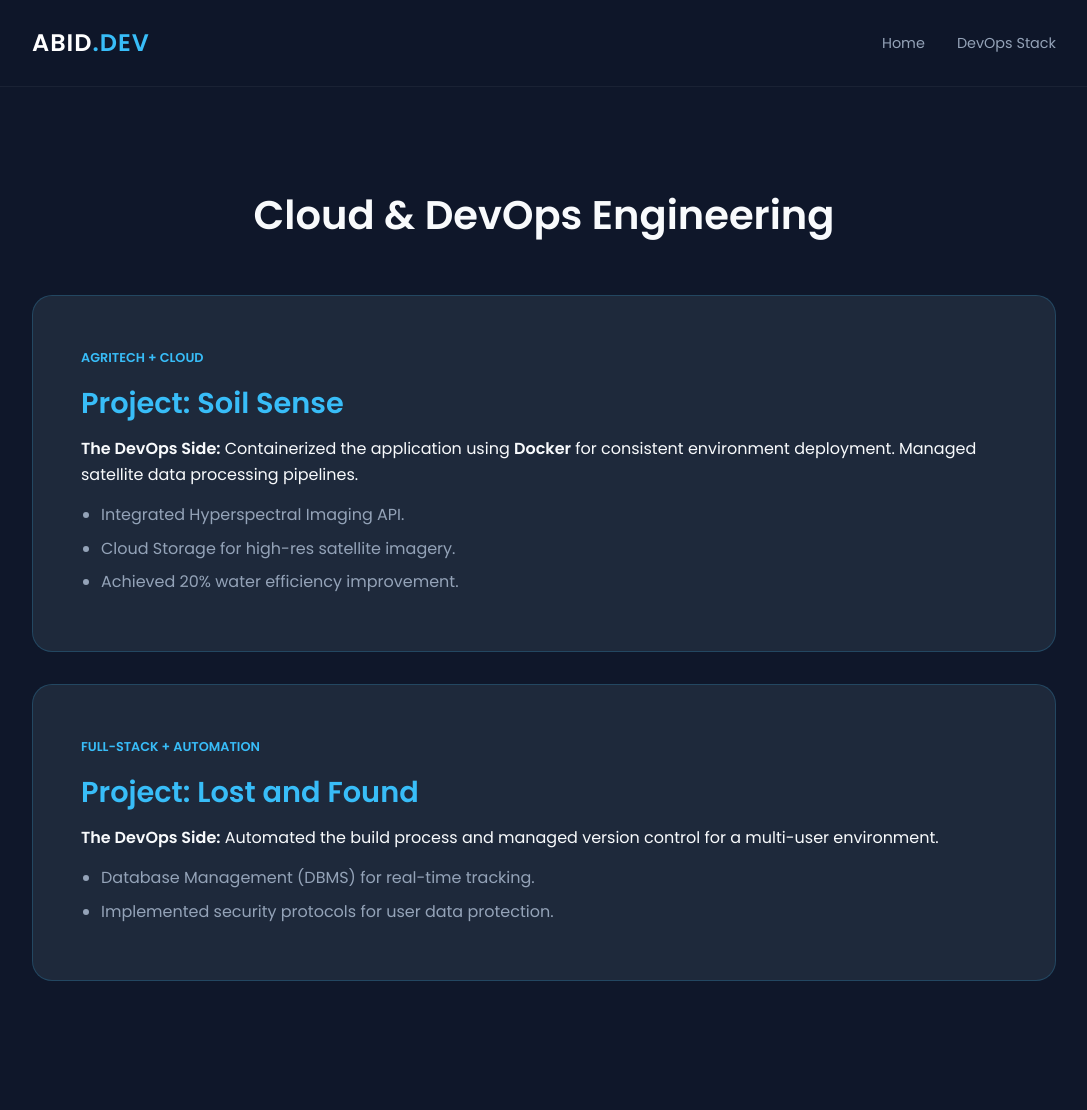
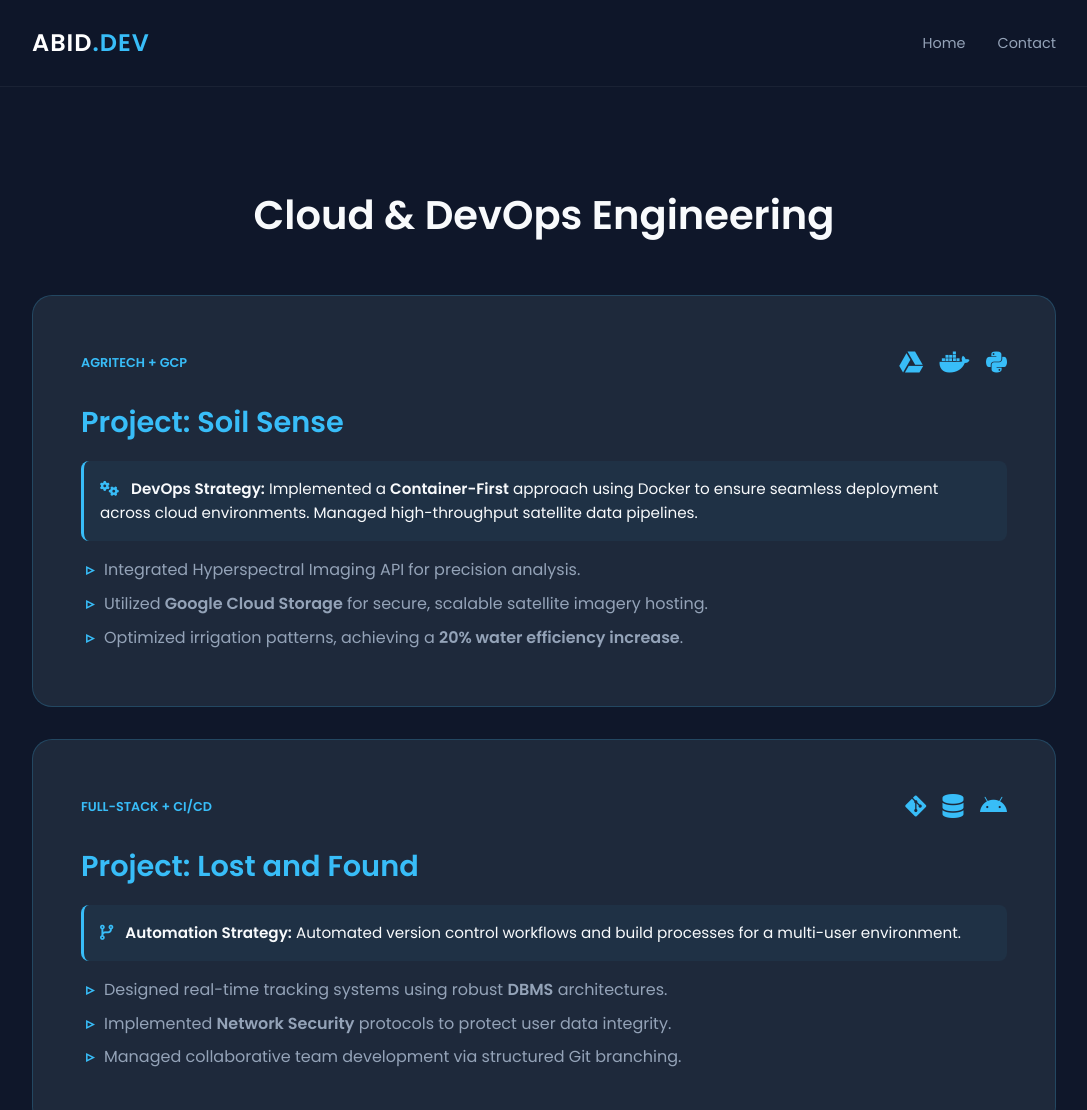
Before and after one commit to abdrulez-1294/Portfolio-Site, a plain HTML site: page projects.html in a window 1280 px wide. Shown: the top 1110 px of the page, without its empty margins (96-1183 px from the left). Drawn offline with Linux system fonts and the light colour scheme.

Commit message:
UI: Added DevOps-themed project cards and icon styling

```diff
--- a/projects.html
+++ b/projects.html
@@ -6,13 +6,14 @@
     <title>Technical Projects | Abid Abdulla</title>
     <link rel="stylesheet" href="style.css">
     <link href="https://fonts.googleapis.com/css2?family=Poppins:wght@300;400;600&display=swap" rel="stylesheet">
+    <link rel="stylesheet" href="https://cdnjs.cloudflare.com/ajax/libs/font-awesome/6.0.0/css/all.min.css">
 </head>
 <body>
     <nav>
         <div class="logo"><a href="index.html" style="color:white; text-decoration:none;">ABID<span class="highlight">.DEV</span></a></div>
         <ul>
             <li><a href="index.html">Home</a></li>
-            <li><a href="#devops">DevOps Stack</a></li>
+            <li><a href="contact.html">Contact</a></li>
         </ul>
     </nav>
 
@@ -20,25 +21,50 @@
         <h2 class="section-title">Cloud & DevOps Engineering</h2>
 
         <div class="project-detail-card">
-            <span class="project-tag">AgriTech + Cloud</span>
+            <div class="card-header">
+                <span class="project-tag">AgriTech + GCP</span>
+                <div class="tech-icons">
+                    <i class="fab fa-google-drive" title="Google Cloud"></i>
+                    <i class="fab fa-docker" title="Docker"></i>
+                    <i class="fab fa-python" title="Python"></i>
+                </div>
+            </div>
             <h3>Project: Soil Sense</h3>
-            <p><strong>The DevOps Side:</strong> Containerized the application using <strong>Docker</strong> for consistent environment deployment. Managed satellite data processing pipelines.</p>
+            <p class="devops-focus">
+                <i class="fas fa-cogs"></i> <strong>DevOps Strategy:</strong>
+                Implemented a <strong>Container-First</strong> approach using Docker to ensure seamless deployment across cloud environments. Managed high-throughput satellite data pipelines.
+            </p>
             <ul>
-                <li>Integrated Hyperspectral Imaging API.</li>
-                <li>Cloud Storage for high-res satellite imagery.</li>
-                <li>Achieved 20% water efficiency improvement.</li>
+                <li>Integrated Hyperspectral Imaging API for precision analysis.</li>
+                <li>Utilized <strong>Google Cloud Storage</strong> for secure, scalable satellite imagery hosting.</li>
+                <li>Optimized irrigation patterns, achieving a <strong>20% water efficiency increase</strong>.</li>
             </ul>
         </div>
 
         <div class="project-detail-card">
-            <span class="project-tag">Full-Stack + Automation</span>
+            <div class="card-header">
+                <span class="project-tag">Full-Stack + CI/CD</span>
+                <div class="tech-icons">
+                    <i class="fab fa-git-alt" title="Git"></i>
+                    <i class="fas fa-database" title="DBMS"></i>
+                    <i class="fab fa-android" title="App Dev"></i>
+                </div>
+            </div>
             <h3>Project: Lost and Found</h3>
-            <p><strong>The DevOps Side:</strong> Automated the build process and managed version control for a multi-user environment.</p>
+            <p class="devops-focus">
+                <i class="fas fa-code-branch"></i> <strong>Automation Strategy:</strong>
+                Automated version control workflows and build processes for a multi-user environment.
+            </p>
             <ul>
-                <li>Database Management (DBMS) for real-time tracking.</li>
-                <li>Implemented security protocols for user data protection.</li>
+                <li>Designed real-time tracking systems using robust <strong>DBMS</strong> architectures.</li>
+                <li>Implemented <strong>Network Security</strong> protocols to protect user data integrity.</li>
+                <li>Managed collaborative team development via structured Git branching.</li>
             </ul>
         </div>
     </section>
+
+    <footer>
+        <p>Built with <i class="fas fa-heart" style="color: #EA4335;"></i> & DevOps Principles by Abid Abdulla</p>
+    </footer>
 </body>
 </html>
--- a/style.css
+++ b/style.css
@@ -164,3 +164,75 @@ footer { text-align: center; padding: 3rem; color: var(--text-dim); font-size: 0
 .project-detail-card ul li {
     margin-bottom: 8px;
 }
+
+.contact-card {
+    max-width: 600px;
+    margin: 0 auto;
+    background: var(--bg-card);
+    padding: 3rem;
+    border-radius: 20px;
+    border: 1px solid rgba(56, 189, 248, 0.1);
+}
+
+.form-group {
+    margin-bottom: 1.5rem;
+    text-align: left;
+}
+
+.form-group label {
+    display: block;
+    margin-bottom: 0.5rem;
+    color: var(--primary);
+}
+
+.form-group input, .form-group textarea {
+    width: 100%;
+    padding: 0.8rem;
+    background: #0f172a;
+    border: 1px solid #334155;
+    color: white;
+    border-radius: 8px;
+}
+
+/* Projects Page Specifics */
+.card-header {
+    display: flex;
+    justify-content: space-between;
+    align-items: center;
+    margin-bottom: 1rem;
+}
+
+.tech-icons {
+    font-size: 1.5rem;
+    color: var(--primary);
+}
+
+.tech-icons i {
+    margin-left: 10px;
+}
+
+.devops-focus {
+    background: rgba(56, 189, 248, 0.05);
+    padding: 1rem;
+    border-radius: 8px;
+    margin: 1rem 0;
+    border-left: 3px solid var(--primary);
+    font-size: 0.95rem;
+}
+
+.devops-focus i {
+    margin-right: 8px;
+    color: var(--primary);
+}
+
+.project-detail-card ul {
+    list-style: none;
+    padding-left: 5px;
+}
+
+.project-detail-card ul li::before {
+    content: "▹";
+    color: var(--primary);
+    margin-right: 10px;
+    font-weight: bold;
+}
```
Also changed, not shown: contact.html (+36 -0 lines), index.html (+21 -0 lines).
